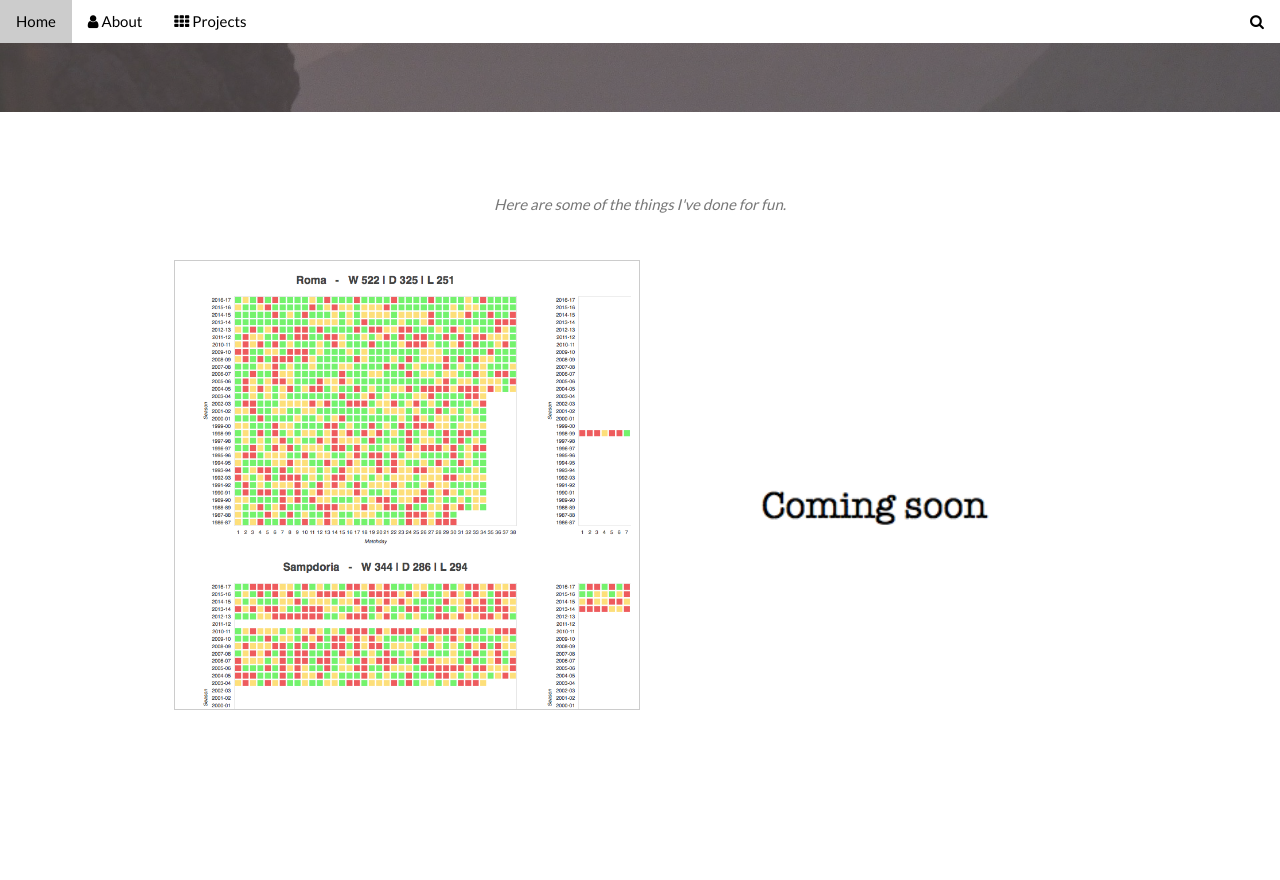
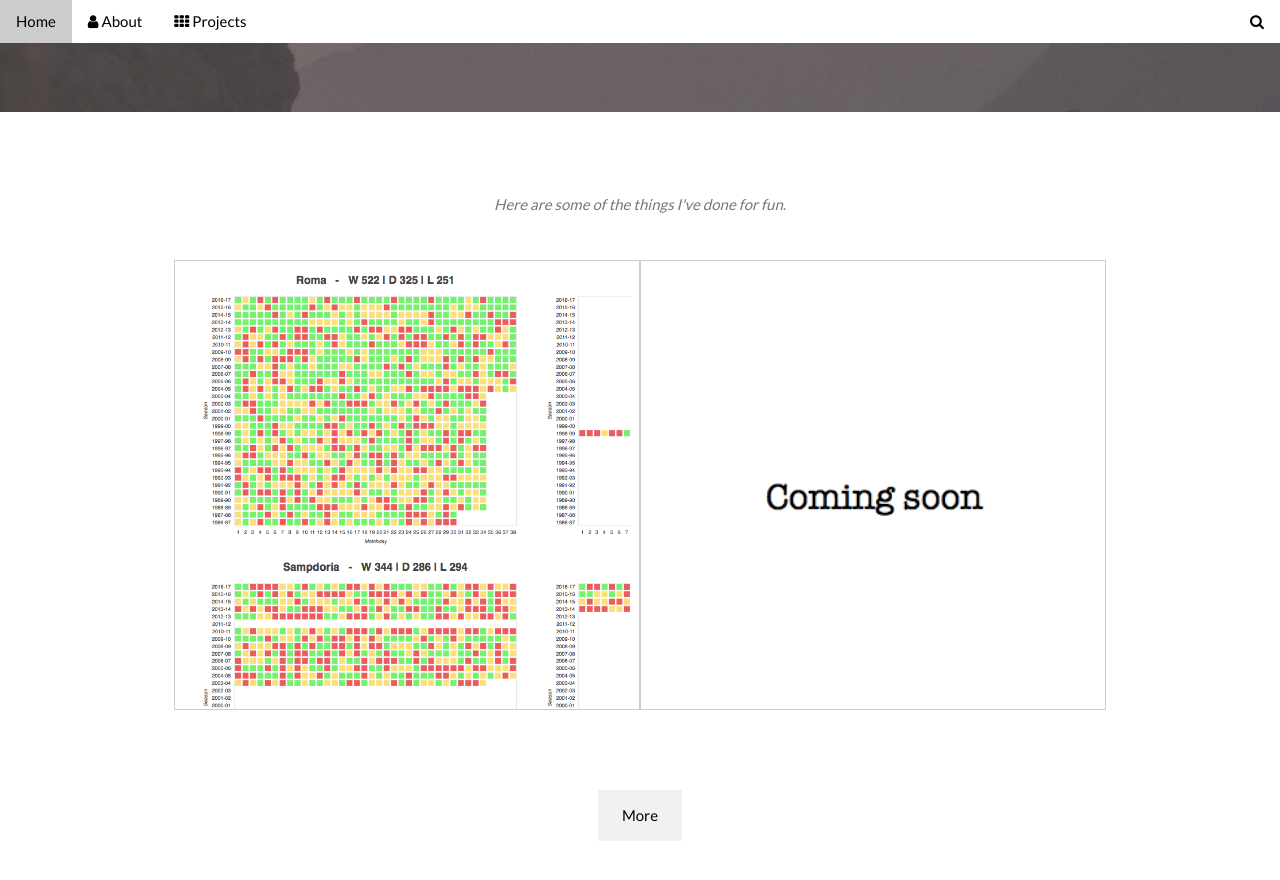
Before and after one commit to ptrmoli/ptrmoli.github.io, a Jekyll site: the page index.html, which Jekyll copies as it is, in a window 1280 px wide and 900 px high, scrolled down 1777 px. Shown: the top 880 px of the window. Built offline with Jekyll 4.4.1, drawn with Linux system fonts in a browser that asks for light colours.

Commit message:
Update index.html

```diff
--- a/index.html
+++ b/index.html
@@ -107,31 +107,19 @@ body, html {
   <!-- Responsive Grid. Two columns on tablets, laptops and desktops. Will stack on mobile devices/small screens (100% width) -->
   <div class="w3-row-padding w3-center">
     <div class="w3-col m6 w3-border">
-      <img src="https://ptrmoli.github.io/assets/images/serieAresults.png" style="width:100%" onclick="onClick(this)" class="w3-hover-opacity" alt="The mist over the mountains">
+      <img src="https://ptrmoli.github.io/assets/images/serieAresults.png" style="width:100%" onclick="onClick(this)" class="w3-hover-grayscale" alt="The mist over the mountains">
     </div>
 
-    <div class="w3-card-4">
-      <div class="w3-col m6">
-      <img src="https://ptrmoli.github.io/assets/images/comingsoon.png" style="width:100%" onclick="onClick(this)" class="w3-hover-opacity" alt="The mist over the mountains">
-      </div>
+    <div class="w3-col m6 w3-border">
+      <img src="https://ptrmoli.github.io/assets/images/comingsoon.png" style="width:100%" onclick="onClick(this)" class="w3-hover-grayscale" alt="The mist over the mountains">
     </div>
 
   </div>
 
   <div class="w3-row-padding w3-center w3-section">
-    <div class="w3-card-5">
-      <div class="w3-col m6">
-      <img src="https://ptrmoli.github.io/assets/images/comingsoon.png" style="width:100%" onclick="onClick(this)" class="w3-hover-opacity" alt="The mist over the mountains">
-      </div>
-    </div>
-
-    <div class="w3-card-5">
-      <div class="w3-col m6">
-      <img src="https://ptrmoli.github.io/assets/images/comingsoon.png" style="width:100%" onclick="onClick(this)" class="w3-hover-opacity" alt="The mist over the mountains">
-      </div>
-    </div>
 
     <button class="w3-button w3-padding-large w3-light-grey" style="margin-top:64px">More</button>
+
   </div>
 </div>
 
```
